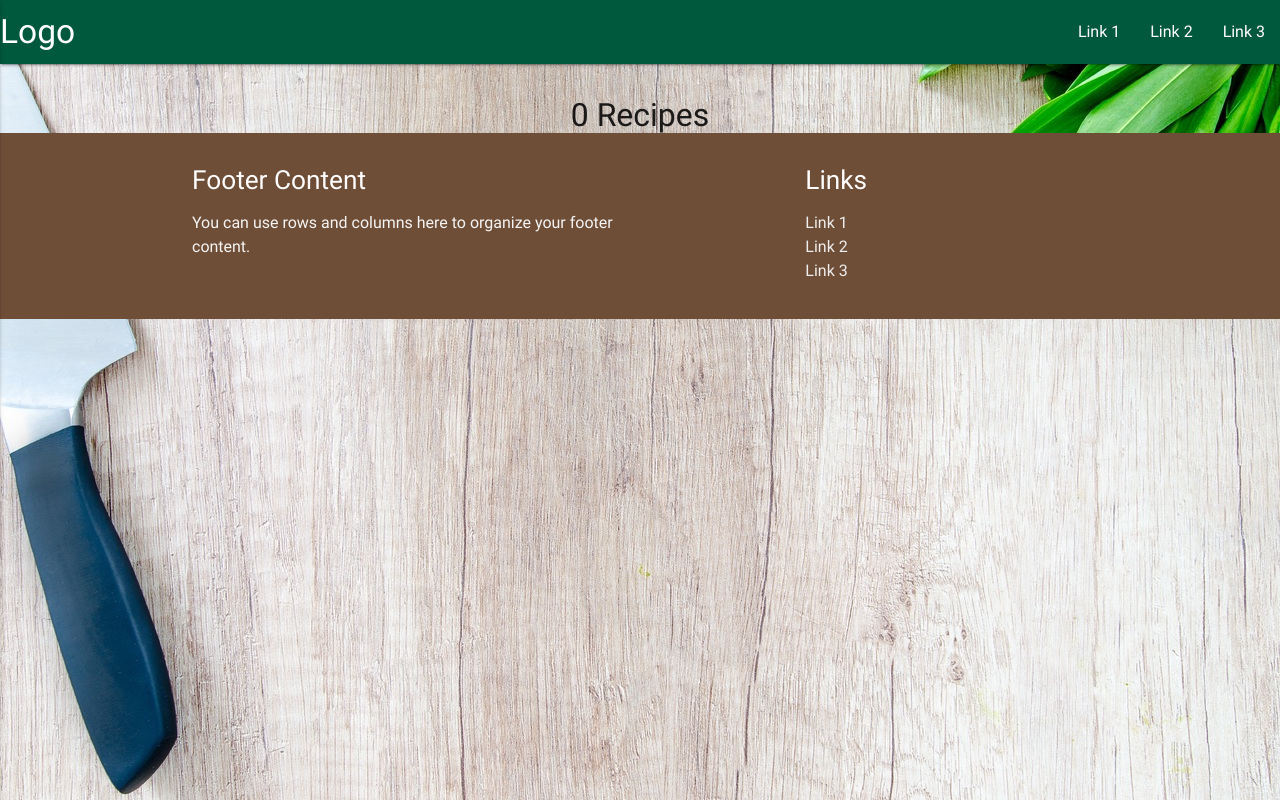
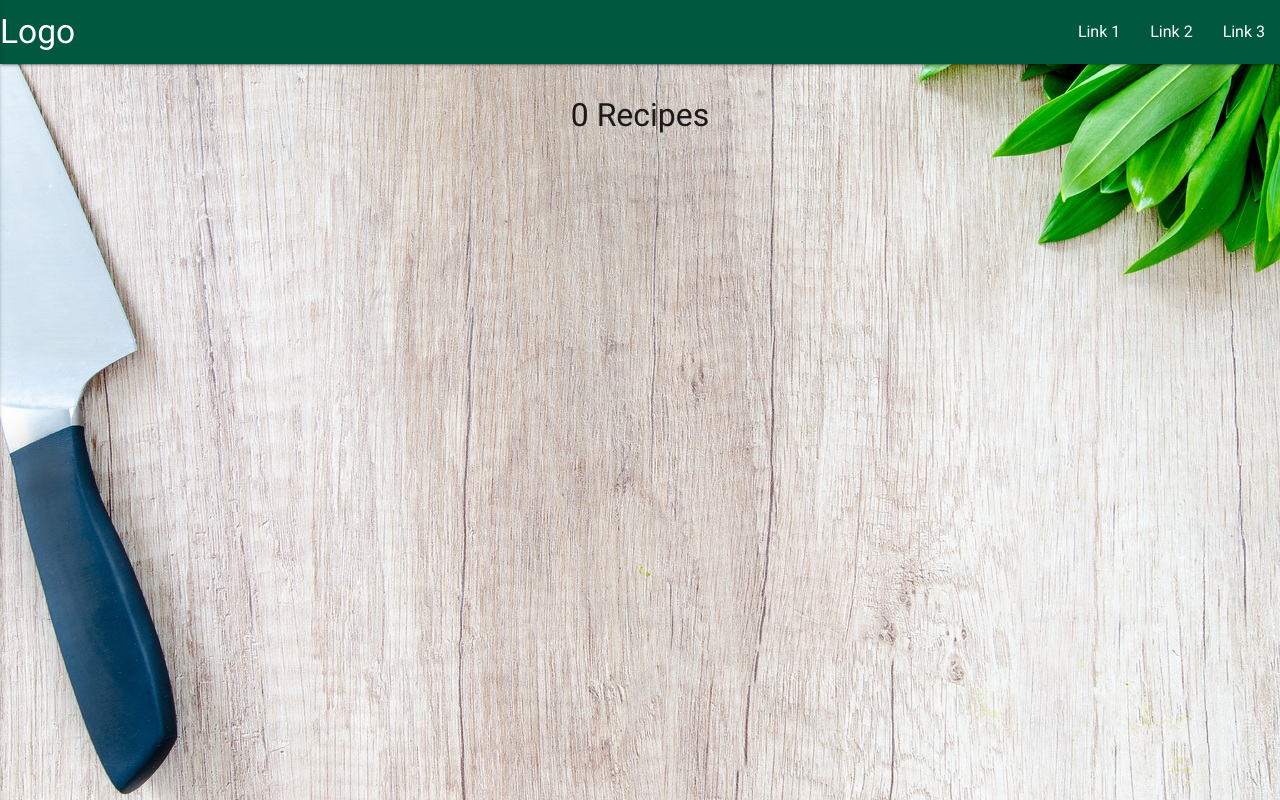
Before and after one commit to freddorn/recipe-database, a Flask app: page / in a window 1280 px wide. Run offline with Flask 2, Linux system fonts and the light colour scheme; data that the repository does not hold is empty; some libraries are stand-ins or nearby versions.

Commit message:
remove footer

```diff
--- a/static/css/style.css
+++ b/static/css/style.css
@@ -50,17 +50,3 @@ h3 {
     margin-top: 0rem;
     margin-bottom: 0rem;
 }
-
-body {
-    display: flex;
-    min-height: 100vh;
-    flex-direction: column;
-  }
-
-  main {
-    flex: 1 0 auto;
-  }
-
-  .page-footer {
-      background-color: #6f4e37
-  }
--- a/templates/base.html
+++ b/templates/base.html
@@ -30,27 +30,8 @@
 	<div class="container">
 		{% block content %} {% endblock %}
 	</div>
-	<footer class="page-footer">
-		<div class="container">
-			<div class="row">
-				<div class="col l6 s12">
-					<h5 class="white-text">Footer Content</h5>
-					<p class="grey-text text-lighten-4">You can use rows and columns here to organize your footer
-						content.</p>
-				</div>
-				<div class="col l4 offset-l2 s12">
-					<h5 class="white-text">Links</h5>
-					<ul>
-						<li><a class="grey-text text-lighten-3" href="#!">Link 1</a></li>
-						<li><a class="grey-text text-lighten-3" href="#!">Link 2</a></li>
-						<li><a class="grey-text text-lighten-3" href="#!">Link 3</a></li>
-					</ul>
-				</div>
-			</div>
-		</div>
-	</footer>
 
-	<script src="https://cdnjs.cloudflare.com/ajax/libs/jquery/3.2.1/jquery.min.js"></script>
+    <script src="https://cdnjs.cloudflare.com/ajax/libs/jquery/3.2.1/jquery.min.js"></script>
 	<script src="https://cdnjs.cloudflare.com/ajax/libs/materialize/0.100.2/js/materialize.min.js"></script>
 	<script type="text/javascript">
 		$(document).ready(function() {
```
